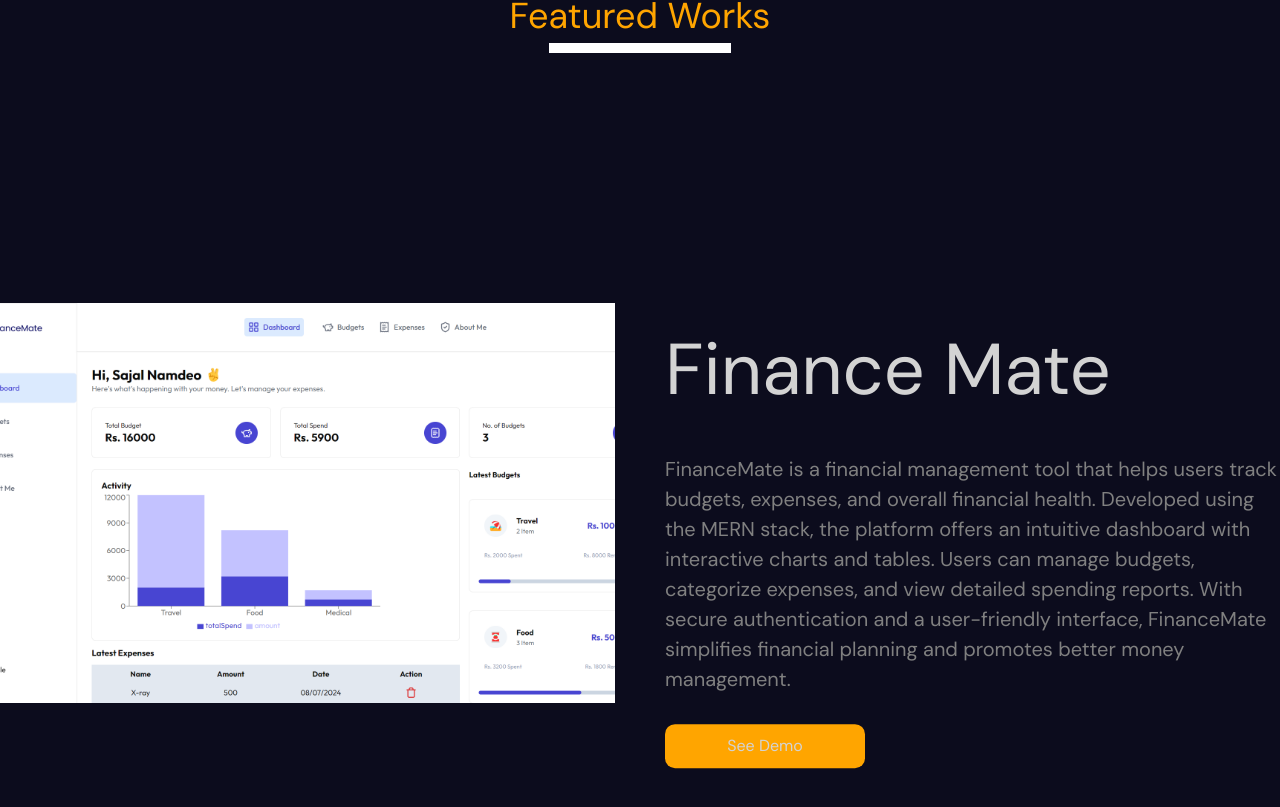
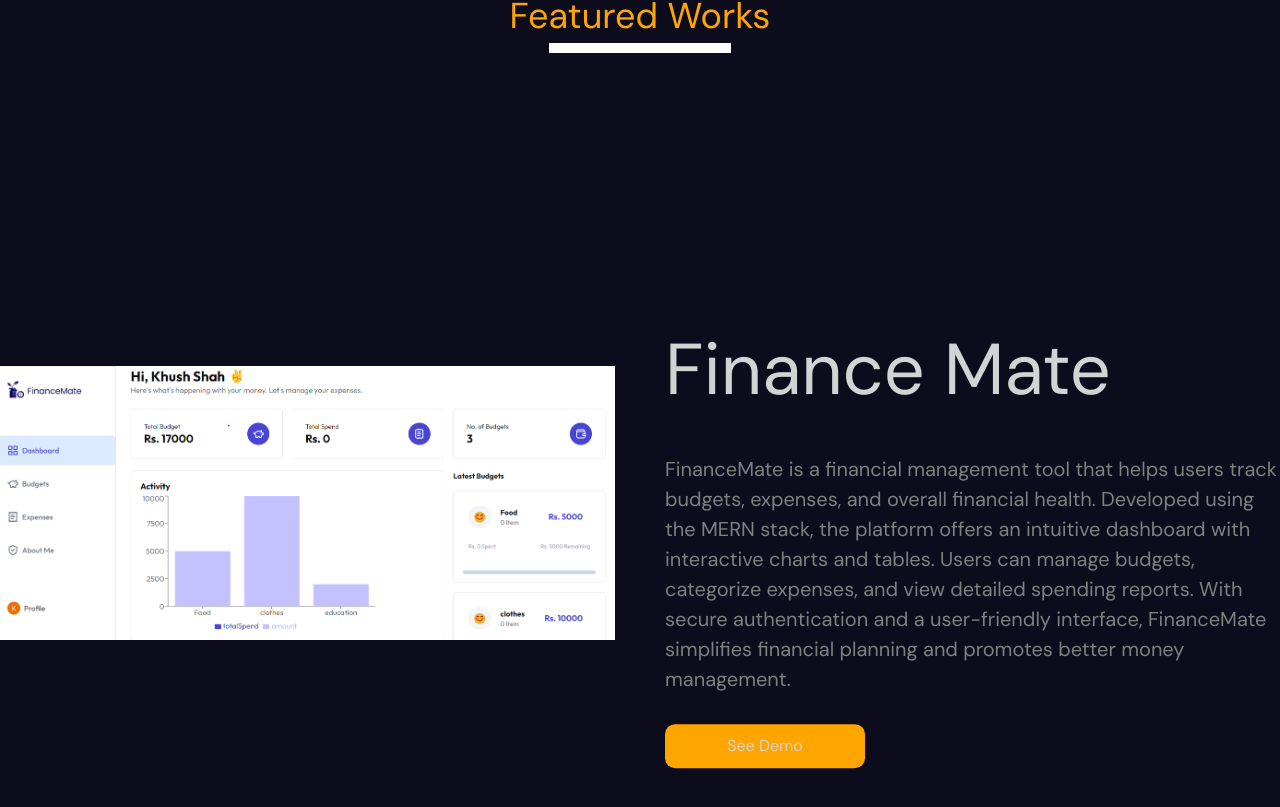
Before and after one commit to khush2808/khush-portfolio, a React (Vite) app: page / in a window 1280 px wide. Shown: the part 4861-5668 px from the top of the page. Built offline with nearby package versions, Linux system fonts and the light colour scheme.

Commit message:
(fix) updates images and styles

```diff
--- a/src/components/certifications/certification.scss
+++ b/src/components/certifications/certification.scss
@@ -1,4 +1,5 @@
 .certi {
+	z-index: 1;
   display: flex;
   flex-direction: column;
   height: 100vh;
--- a/src/components/certifications/certificationCards.scss
+++ b/src/components/certifications/certificationCards.scss
@@ -5,7 +5,7 @@
   width: 95vw;
   display: flex;
   overflow-x: scroll;
-  z-index: 10000;
+  z-index: 1;
   height: 100vh;
   margin-left:2.5vw;
   align-items: center;
--- a/src/components/hero/Hero.jsx
+++ b/src/components/hero/Hero.jsx
@@ -3,6 +3,7 @@
 import { FaExternalLinkAlt } from "react-icons/fa";
 
 const textVariants = {
+	lineHeight: 1 ,
   initial: {
     x: -500,
     opacity: 0,
--- a/src/components/portfolio/Portfolio.jsx
+++ b/src/components/portfolio/Portfolio.jsx
@@ -51,7 +51,7 @@
       <div className="container">
         <div className="wrapper">
           <div className="imageContainer" ref={ref}>
-            <img src={item.img} alt="" />
+            <img style ={{objectFit:"contain"}}src={item.img} alt="" />
           </div>
           <motion.div className="textContainer" style={{y}}>
             <h2>{item.title}</h2>
--- a/src/components/portfolio/portfolio.scss
+++ b/src/components/portfolio/portfolio.scss
@@ -1,6 +1,7 @@
 @import "../../app.scss";
 
 .portfolio {
+	z-index: 1;
   position: relative;
 
   .progress {
--- a/src/components/sidebar/sidebar.scss
+++ b/src/components/sidebar/sidebar.scss
@@ -21,6 +21,7 @@
 
     @include mobile {
       width: 200px;
+			z-index:1000;
     }
 
     .links{
```
Also changed, not shown: public/FinanceMate.png.
